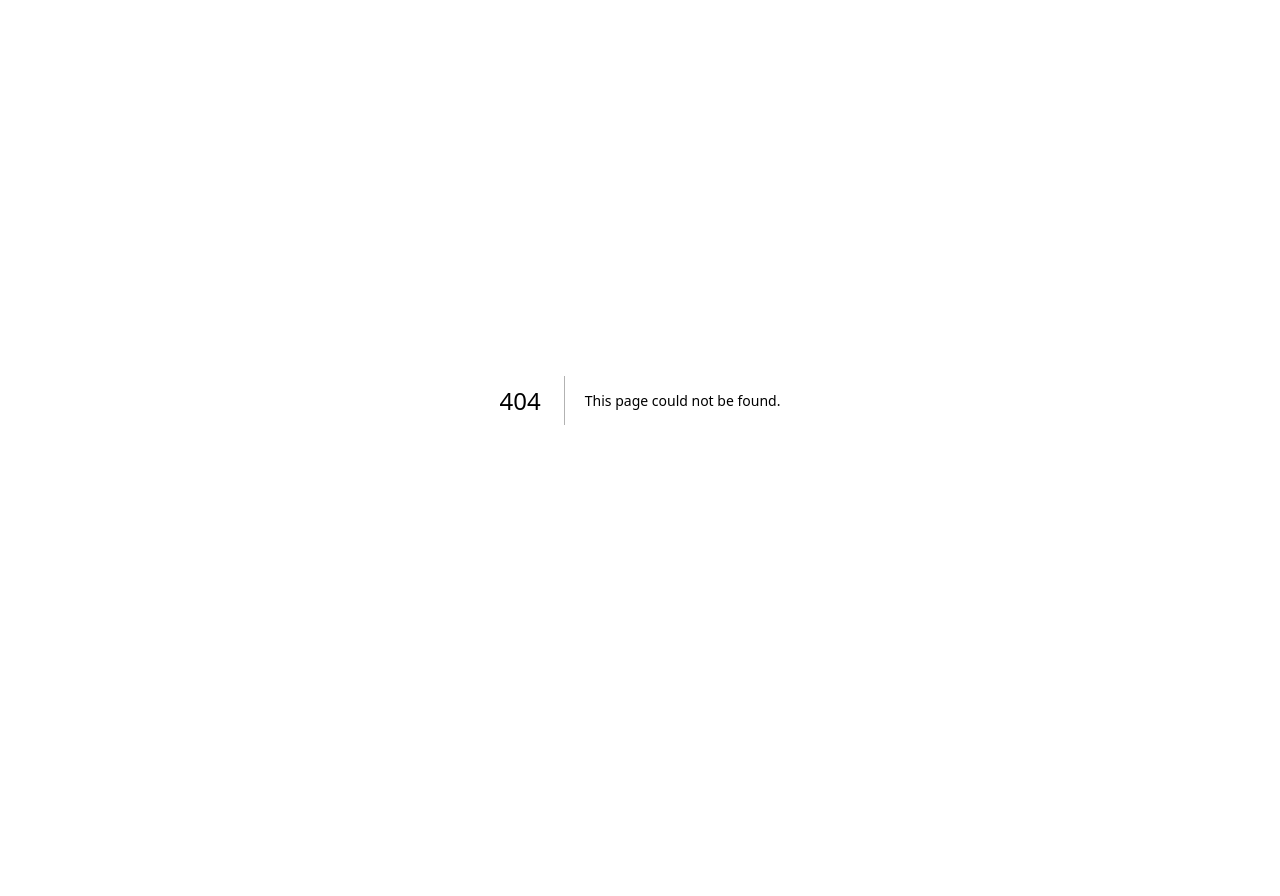
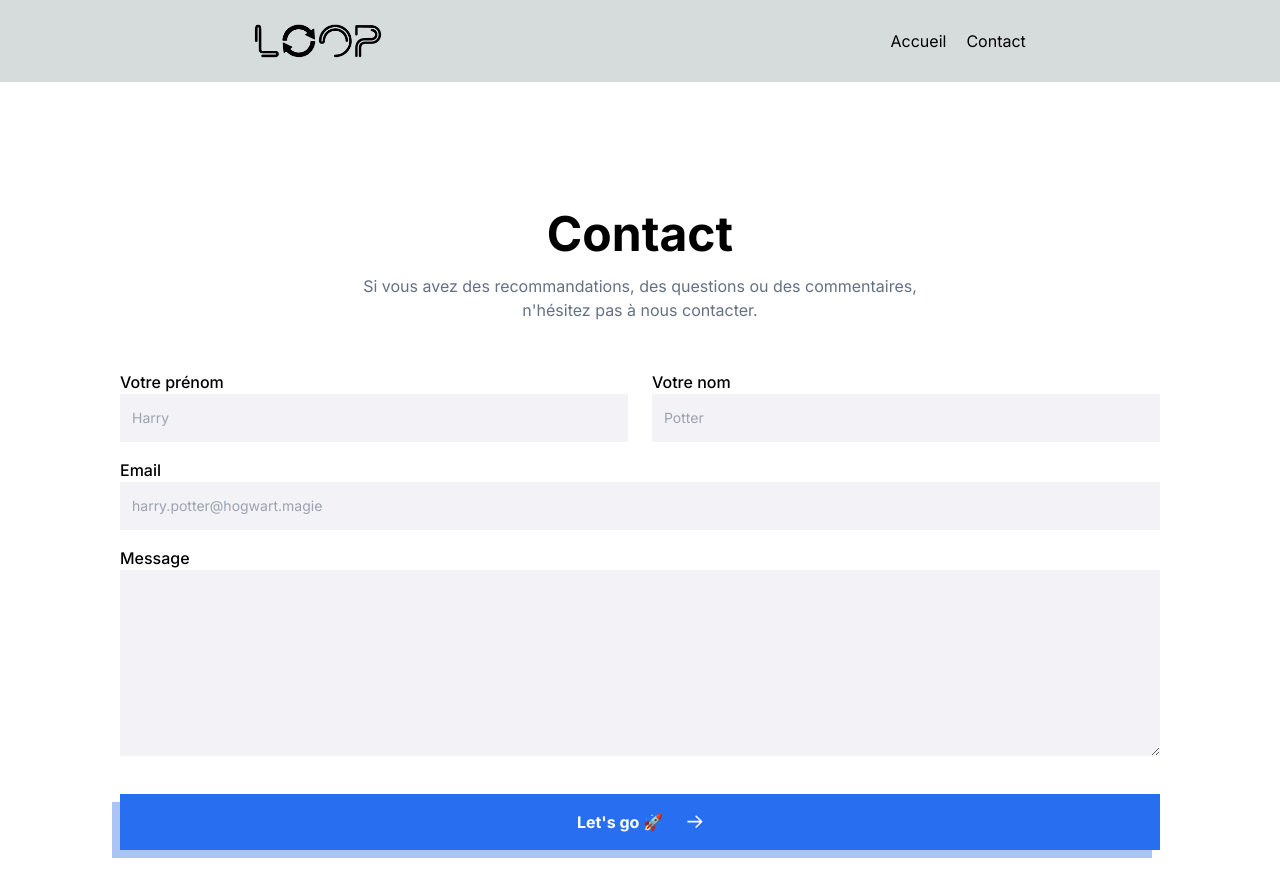
Before and after one commit to GorskiAnthony/retro-wcs, a Next.js app: page /contact in a window 1280 px wide. Before the commit this address had no page. Shown: the top 896 px of the page. Before the commit the page ends 800 px from the top, so only its background shows below. Built offline with nearby package versions, Linux system fonts and the light colour scheme.

Commit message:
add contact page (not working, just structure)

```diff
--- /dev/null
+++ b/src/app/contact/page.tsx
@@ -0,0 +1,92 @@
+function Contact() {
+	return (
+		<section>
+			<div className="mx-auto w-full max-w-7xl px-5 py-16 md:px-10 md:py-24 lg:py-32">
+				<div className="">
+					<div className="mx-auto max-w-3xl text-center">
+						<h2 className="text-3xl font-bold md:text-5xl">
+							Contact
+						</h2>
+						<p className="mx-auto mb-12 mt-4 max-w-xl text-[#647084]">
+							Si vous avez des recommandations, des questions ou
+							des commentaires, n'hésitez pas à nous contacter.
+						</p>
+					</div>
+					<form
+						className="mb-4 text-left sm:px-4 md:px-20"
+						name="wf-form-name"
+						method="get"
+					>
+						<div className="mb-4 grid grid-cols-2 gap-6">
+							<div>
+								<label
+									htmlFor="name-2"
+									className="mb-1 font-medium"
+								>
+									Votre prénom
+								</label>
+								<input
+									type="text"
+									className="h-9 w-full bg-[#f2f2f7] px-3 py-6 text-sm text-[#333333]"
+									placeholder="Harry"
+									required
+								/>
+							</div>
+							<div>
+								<label
+									htmlFor="name-3"
+									className="mb-1 font-medium"
+								>
+									Votre nom
+								</label>
+								<input
+									type="text"
+									className="h-9 w-full bg-[#f2f2f7] px-3 py-6 text-sm text-[#333333]"
+									placeholder="Potter"
+									required
+								/>
+							</div>
+						</div>
+						<div className="mb-4">
+							<label htmlFor="field" className="mb-1 font-medium">
+								Email
+							</label>
+							<input
+								type="text"
+								className="h-9 w-full bg-[#f2f2f7] px-3 py-6 text-sm text-[#333333]"
+								placeholder="harry.potter@hogwart.magie"
+								required
+							/>
+						</div>
+						<div className="mb-8">
+							<label htmlFor="field" className="mb-1 font-medium">
+								Message
+							</label>
+							<textarea
+								placeholder=""
+								className="h-auto min-h-[186px] w-full overflow-auto bg-[#f2f2f7] px-3 py-2 text-sm text-[#333333]"
+							></textarea>
+						</div>
+						<a
+							href="#"
+							className="mr-5 flex w-full items-center justify-center bg-[#276ef1] px-8 py-4 font-semibold text-white transition [box-shadow:rgb(171,_196,245)-8px_8px] hover:[box-shadow:rgb(171,_196,_245)_0px_0px] md:mr-6 lg:mr-8"
+						>
+							<p className="mr-6 font-bold">Let's go 🚀</p>
+							<svg
+								fill="currentColor"
+								viewBox="0 0 20 21"
+								xmlns="http://www.w3.org/2000/svg"
+								className="h-4 w-4 flex-none"
+							>
+								<title>Arrow Right</title>
+								<polygon points="16.172 9 10.101 2.929 11.515 1.515 20 10 19.293 10.707 11.515 18.485 10.101 17.071 16.172 11 0 11 0 9"></polygon>
+							</svg>
+						</a>
+					</form>
+				</div>
+			</div>
+		</section>
+	);
+}
+
+export default Contact;
--- a/src/app/layout.tsx
+++ b/src/app/layout.tsx
@@ -1,6 +1,7 @@
 import "./globals.css";
 import type { Metadata } from "next";
 import { Inter } from "next/font/google";
+import Links from "@/components/Links/page";
 
 const inter = Inter({ subsets: ["latin"] });
 
@@ -16,7 +17,10 @@ export default function RootLayout({
 }) {
 	return (
 		<html lang="en">
-			<body className={inter.className}>{children}</body>
+			<body className={inter.className}>
+				<Links />
+				{children}
+			</body>
 		</html>
 	);
 }
--- a/src/app/page.tsx
+++ b/src/app/page.tsx
@@ -3,7 +3,6 @@
 import { useState, useEffect } from "react";
 import { io, Socket } from "socket.io-client";
 
-import Links from "@/components/Links/page";
 import Loader from "@/components/Loader/loader";
 import Columns from "@/components/Columns/columns";
 import style from "./homepage.module.css";
@@ -70,7 +69,6 @@ export default function Home() {
 
 	return isLoaded ? (
 		<>
-			<Links />
 			<main className={style.main}>
 				<div className={style.columns}>
 					<Columns
--- a/src/components/Links/links.module.css
+++ b/src/components/Links/links.module.css
@@ -6,5 +6,5 @@
 }
 
 .navbar ul {
-	@apply flex justify-around gap-5;
+	@apply flex justify-around items-center gap-5;
 }
--- a/src/components/Links/page.tsx
+++ b/src/components/Links/page.tsx
@@ -1,13 +1,14 @@
 import Image from "next/image";
 import style from "./links.module.css";
+import Link from "next/link";
 
 function Links() {
 	return (
 		<nav className={style.navbar}>
 			<Image src="/logo.png" width={128} height={64} alt="logo" />
 			<ul>
-				<li>Home</li>
-				<li>Contact</li>
+				<Link href="/">Accueil</Link>
+				<Link href="/contact">Contact</Link>
 			</ul>
 		</nav>
 	);
```
